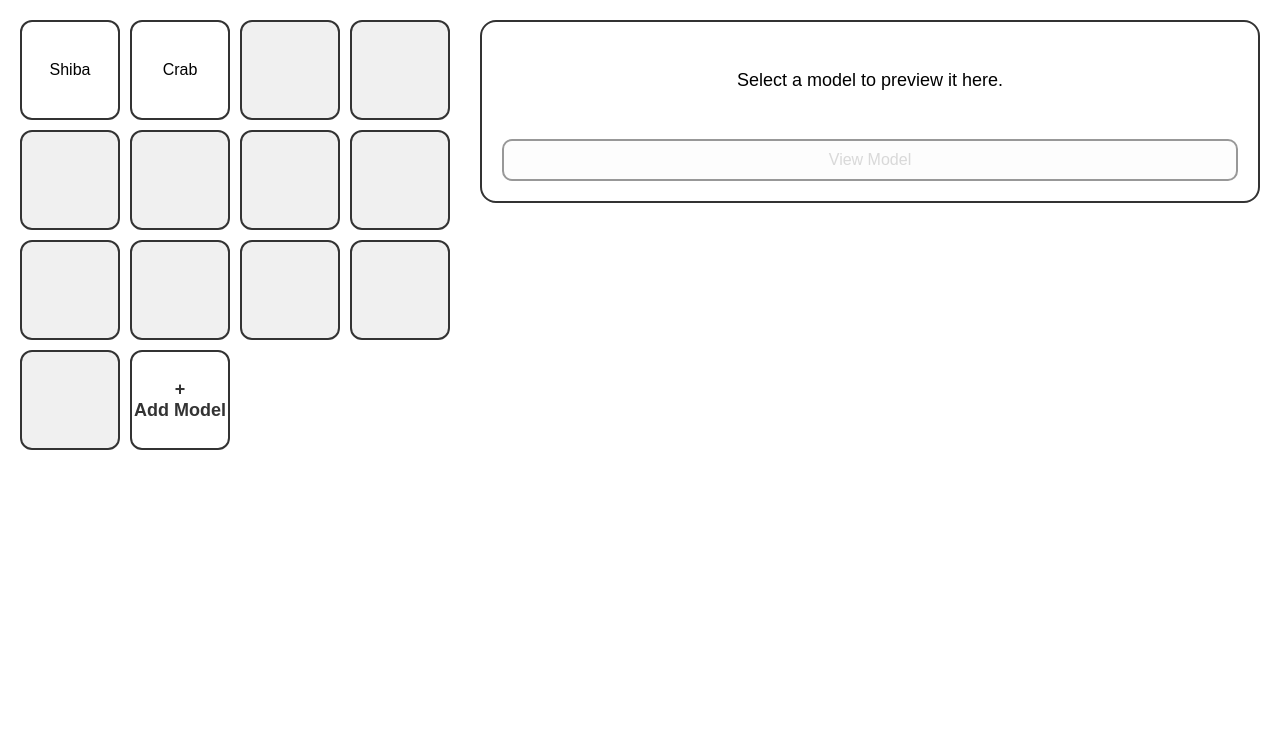
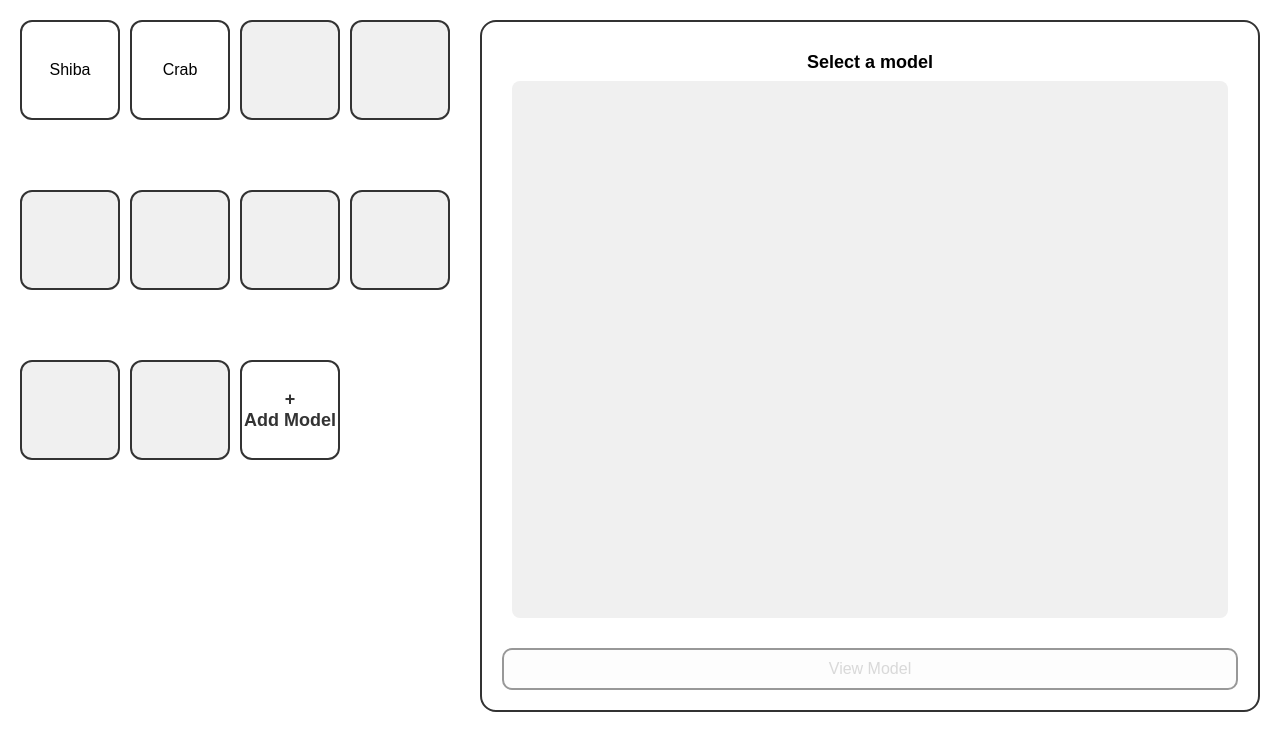
Before and after one commit to rory1047/u2o1sat, a website built with Vite: page index.html in a window 1280 px wide. Built offline with nearby package versions, Linux system fonts and the light colour scheme.

Commit message:
1.6
Added preview to index.html

```diff
--- a/index.html
+++ b/index.html
@@ -2,21 +2,103 @@
 <html lang="en">
 <head>
     <meta charset="UTF-8" />
-    <meta name="viewport" content="width=device-width, initial-scale=1.0" />
-    <title>Model Viewer</title>
+    <meta name="viewport" content="width=device-width, initial-scale=1.0"/>
+    <title>Model Selector</title>
     <link rel="stylesheet" href="styles.css" />
+    <style>
+        body {
+            margin: 0;
+            font-family: Arial, sans-serif;
+        }
+
+        .container {
+            display: flex;
+            gap: 20px;
+            padding: 20px;
+        }
+
+        .model-list {
+            display: grid;
+            grid-template-columns: repeat(4, 100px);
+            gap: 10px;
+            overflow-y: auto;
+            max-height: 500px;
+        }
+
+        .model-card {
+            width: 100px;
+            height: 100px;
+            border: 2px solid #333;
+            border-radius: 12px;
+            display: flex;
+            justify-content: center;
+            align-items: center;
+            text-align: center;
+            cursor: pointer;
+        }
+
+        .model-card.empty {
+            background-color: #eee;
+            pointer-events: none;
+        }
+
+        .model-card.add-model {
+            font-weight: bold;
+            font-size: 18px;
+        }
+
+        .preview-area {
+            flex: 1;
+            display: flex;
+            flex-direction: column;
+            border: 2px solid #333;
+            border-radius: 16px;
+            padding: 20px;
+            min-width: 400px;
+        }
+
+        #preview {
+            flex: 1;
+            text-align: center;
+        }
+
+        #model-name {
+            font-weight: bold;
+            margin-bottom: 8px;
+            font-size: 18px;
+        }
+
+        #previewCanvas {
+            width: 100%;
+            height: 300px;
+            display: block;
+            background: #f0f0f0;
+            border-radius: 8px;
+        }
+
+        #view-btn {
+            margin-top: 20px;
+            padding: 10px;
+            font-size: 16px;
+            border-radius: 8px;
+            border: 2px solid #333;
+            cursor: pointer;
+        }
+
+        #view-btn:disabled {
+            opacity: 0.5;
+            cursor: not-allowed;
+        }
+    </style>
 </head>
 <body>
 <div class="container">
     <div class="model-list">
-        <!-- Models go here -->
+        <!-- Add your models here -->
         <div class="model-card" data-model="Shiba" data-path="models/shiba.glb">Shiba</div>
         <div class="model-card" data-model="Crab" data-path="models/crab.glb">Crab</div>
 
-        <!-- More empty slots -->
-        <div class="model-card empty"></div>
-        <div class="model-card empty"></div>
-        <div class="model-card empty"></div>
+        <!-- Empty placeholders -->
         <div class="model-card empty"></div>
         <div class="model-card empty"></div>
         <div class="model-card empty"></div>
@@ -26,42 +108,46 @@
         <div class="model-card empty"></div>
         <div class="model-card empty"></div>
 
-        <!-- Add Model Button -->
+        <!-- Add model button -->
         <div class="model-card add-model">+<br/>Add Model</div>
     </div>
 
     <div class="preview-area">
         <div id="preview">
-            <p>Select a model to preview it here.</p>
+            <div id="model-name">Select a model</div>
+            <canvas id="previewCanvas" width="400" height="300"></canvas>
         </div>
         <button id="view-btn" disabled>View Model</button>
     </div>
 </div>
 
-<script>
+<!-- Three.js preview logic -->
+<script type="module" src="preview.js"></script>
+
+<!-- Main index logic -->
+<script type="module">
+    import { loadPreviewModel } from './preview.js';
+
     const modelCards = document.querySelectorAll('.model-card:not(.empty):not(.add-model)');
-    const preview = document.getElementById('preview');
     const viewBtn = document.getElementById('view-btn');
+    const modelNameText = document.getElementById('model-name');
 
     let selectedModelPath = null;
-    let selectedModelName = null;
 
     modelCards.forEach(card => {
         card.addEventListener('click', () => {
             selectedModelPath = card.dataset.path;
-            selectedModelName = card.dataset.model;
-            preview.innerHTML = `<h2>${selectedModelName}</h2><p>Model Preview</p>`;
+            loadPreviewModel(selectedModelPath);
             viewBtn.disabled = false;
+            modelNameText.textContent = card.dataset.model;
         });
     });
 
     viewBtn.addEventListener('click', () => {
         if (selectedModelPath) {
-            // Pass model path via query param
             window.open(`viewer.html?model=${encodeURIComponent(selectedModelPath)}`, '_blank');
         }
     });
 </script>
-
 </body>
 </html>
--- /dev/null
+++ b/preview.js
@@ -0,0 +1,63 @@
+import * as THREE from 'three';
+import { GLTFLoader } from 'three/examples/jsm/loaders/GLTFLoader.js';
+
+const canvas = document.getElementById('previewCanvas');
+const renderer = new THREE.WebGLRenderer({
+    canvas: canvas,
+    antialias: true,
+    alpha: true
+});
+renderer.setSize(canvas.clientWidth, canvas.clientHeight);
+renderer.setPixelRatio(window.devicePixelRatio);
+
+const scene = new THREE.Scene();
+
+const camera = new THREE.PerspectiveCamera(
+    75,
+    canvas.clientWidth / canvas.clientHeight,
+    0.1,
+    1000
+);
+camera.position.set(0, 0.5, 2);
+
+const light = new THREE.HemisphereLight(0xffffff, 0x444444, 1.5);
+scene.add(light);
+
+const loader = new GLTFLoader();
+let currentModel = null;
+
+export function loadPreviewModel(path) {
+    if (currentModel) {
+        scene.remove(currentModel);
+    }
+
+    loader.load(
+        path,
+        gltf => {
+            currentModel = gltf.scene;
+
+            // Optional: center and scale the model
+            const box = new THREE.Box3().setFromObject(currentModel);
+            const center = box.getCenter(new THREE.Vector3());
+            currentModel.position.sub(center); // center it
+
+            const size = box.getSize(new THREE.Vector3()).length();
+            const scaleFactor = 1.5 / size;
+            currentModel.scale.setScalar(scaleFactor);
+
+            scene.add(currentModel);
+        },
+        xhr => {
+            console.log(`Preview loaded: ${(xhr.loaded / xhr.total * 100).toFixed(2)}%`);
+        },
+        error => {
+            console.error('Error loading preview model:', error);
+        }
+    );
+}
+
+function animate() {
+    requestAnimationFrame(animate);
+    renderer.render(scene, camera);
+}
+animate();
--- a/styles.css
+++ b/styles.css
@@ -77,3 +77,9 @@ body {
     opacity: 0.5;
     cursor: not-allowed;
 }
+#previewCanvas {
+    width: 100%;
+    height: 100%;
+    display: block;
+    background: #f0f0f0;
+}
```
